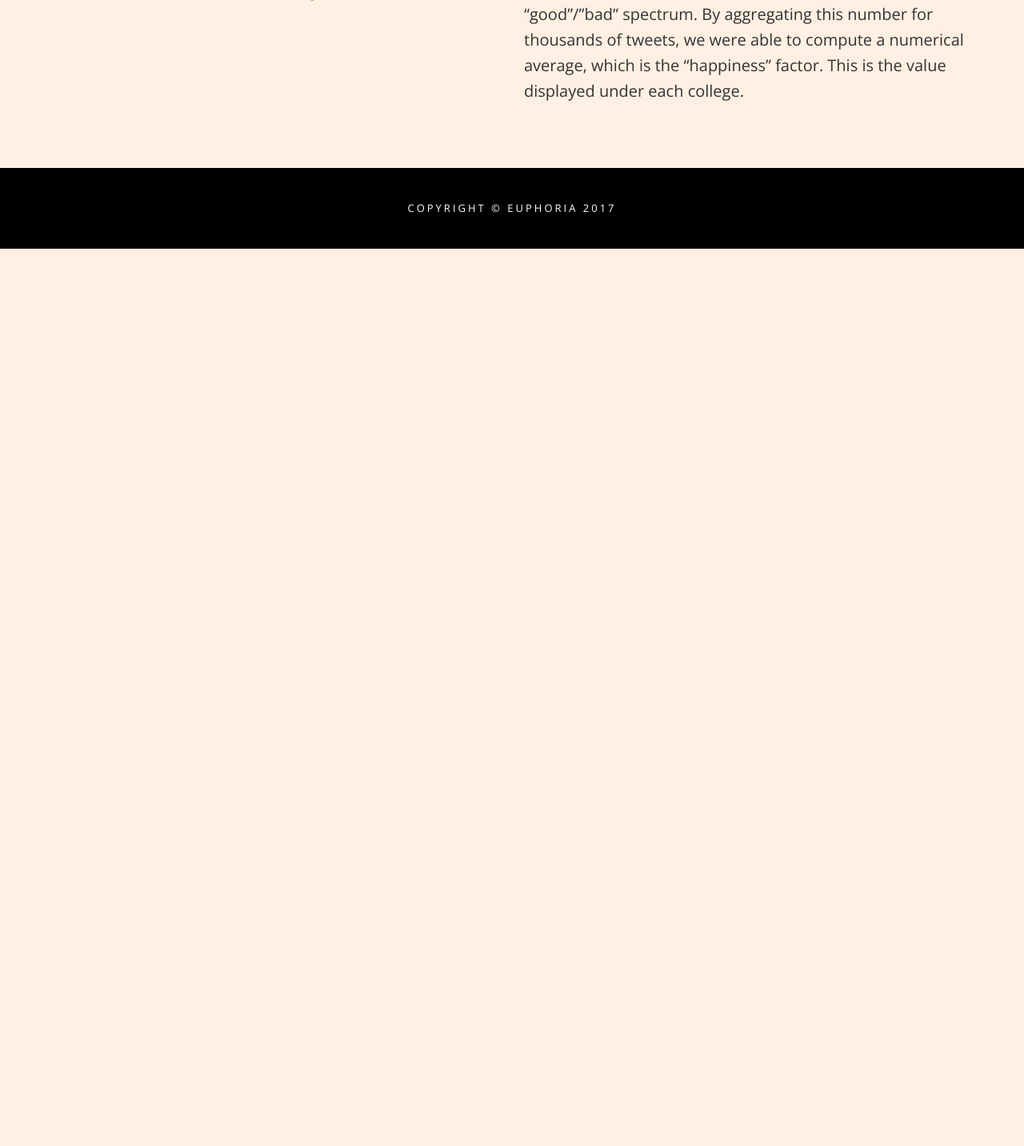
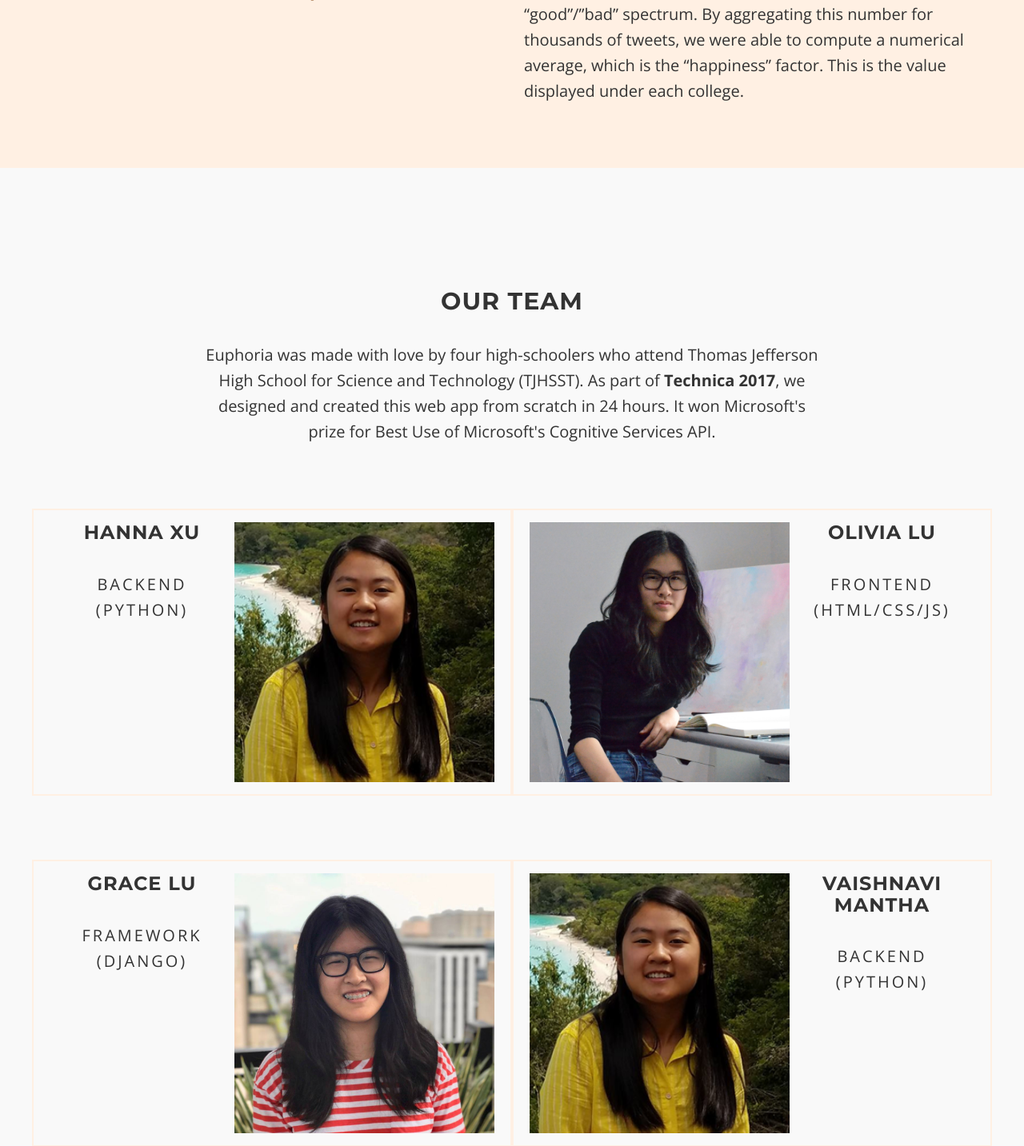
Before and after one commit to lugrace/treehacks19, a Django app: page /happystudent/home/ in a window 1280 px wide. Shown: the part 2782-4215 px from the top of the page at 80% size. Before the commit the page ends 3093 px from the top, so only its background shows below. Run offline with Django 3.2, Linux system fonts and the light colour scheme; some libraries are stand-ins or nearby versions.

Commit message:
added about team

```diff
--- a/mysite/happystudent/templates/app.html
+++ b/mysite/happystudent/templates/app.html
@@ -91,6 +91,8 @@
 			</p>
 			<p>
 				<a href="https://github.com/lugrace/technica17" target="_blank" class="btnghost"><i class="fa fa-github"></i> Github</a>
+        &nbsp&nbsp&nbsp&nbsp
+				<a href="#team" class="btnghost page-scroll">Our team</a>
 				&nbsp&nbsp&nbsp&nbsp
 				<a href="#works" class="btnghost page-scroll">How it works</a>
 			</p>
@@ -161,6 +163,40 @@
   <br>
 </section>
 
+<section id="team">
+<div class="container content-section text-center">
+	<div class="row">
+    <div class="col-lg-8 col-lg-offset-2" id="lc">
+		<h2>OUR TEAM</h2>
+    <p>Euphoria was made with love by four high-schoolers who attend Thomas Jefferson High School for Science and Technology (TJHSST). As part of <a href="https://technica2017.devpost.com/">Technica 2017</a>, we designed and created this web app from scratch in 24 hours. It won Microsoft's prize for Best Use of Microsoft's Cognitive Services API.</p>
+  </div><!--hanna olivia  vaish grace-->
+  </div>
+  <br>
+  <br>
+  <br>
+  <div class="row">
+  <div class="col-sm-6 hanna"><img src="{% static 'img/hanna.png' %}" height="325px" width="325px" align = "right"/>
+    <h3>Hanna Xu</h3>
+    <p>Backend (Python)</p>
+  </div>
+  <div class="col-sm-6 hanna"><img src="{% static 'img/olivia.jpg' %}" height="325px" width="325px" align = "left"/>
+    <h3>Olivia Lu</h3>
+    <p>Frontend (HTML/CSS/JS)</p>
+  </div>
+  </div>
+  <br><br><br>
+  <div class="row">
+  <div class="col-sm-6 hanna"><img src="{% static 'img/grace.jpg' %}" height="325px" width="325px" align = "right"/>
+    <h3>Grace Lu</h3>
+    <p>Framework (Django)</p>
+  </div>
+  <div class="col-sm-6 hanna"><img src="{% static 'img/hanna.png' %}" height="325px" width="325px" align = "left"/>
+    <h3>Vaishnavi Mantha</h3>
+    <p>Backend (Python)</p>
+  </div>
+  </div>
+</div>
+</section>
 <!-- Footer -->
 <footer>
 <div class="container text-center">
--- a/mysite/static/css/theme.css
+++ b/mysite/static/css/theme.css
@@ -35,6 +35,10 @@ a {
 	-webkit-transition:all .2s ease-in-out;
 	-moz-transition:all .2s ease-in-out;
 	transition:all .2s ease-in-out;
+	font-weight:700;
+}
+.lc a:link{
+	color:#f4af00;
 }
 a:hover,a:focus {
 	text-decoration:none;
@@ -363,6 +367,36 @@ p.lead {
 	color:#fff;
 	border:2px solid #333;
 }
+
+/*hanna*/
+.hanna:hover i.animated {
+	-webkit-animation-name:pulse;
+	-moz-animation-name:pulse;
+	-webkit-animation-duration:1.5s;
+	-moz-animation-duration:1.5s;
+	-webkit-animation-iteration-count:infinite;
+	-moz-animation-iteration-count:infinite;
+	-webkit-animation-timing-function:linear;
+	-moz-animation-timing-function:linear;
+}
+.hanna {
+	border:2px solid #fff0e3;
+	background-color:transparent;
+	padding:15px 20px;
+	letter-spacing:3px;
+	font-size:12px;
+	text-transform:uppercase;
+	font-weight:400;
+	color:#333;
+	margin-top:20px;
+	display:inline-block;
+}
+.hanna:hover {
+	background-color:#fff0e3;
+	color:#333;
+}
+/*end hanna*/
+
 .bgcover {
 	background-size:cover;
 	background-repeat:no-repeat;
@@ -445,6 +479,11 @@ section:after {
 	color:#333;
 	overflow:hidden;
 }
+#team {
+	background-color:#f9f9f9;
+	color:#333;
+	overflow:hidden;
+}
 .done {
 	display:none;
 }
```
Also changed, not shown: mysite/static/img/grace.jpg (added), mysite/static/img/hanna.png (added), mysite/static/img/olivia.jpg (added).
